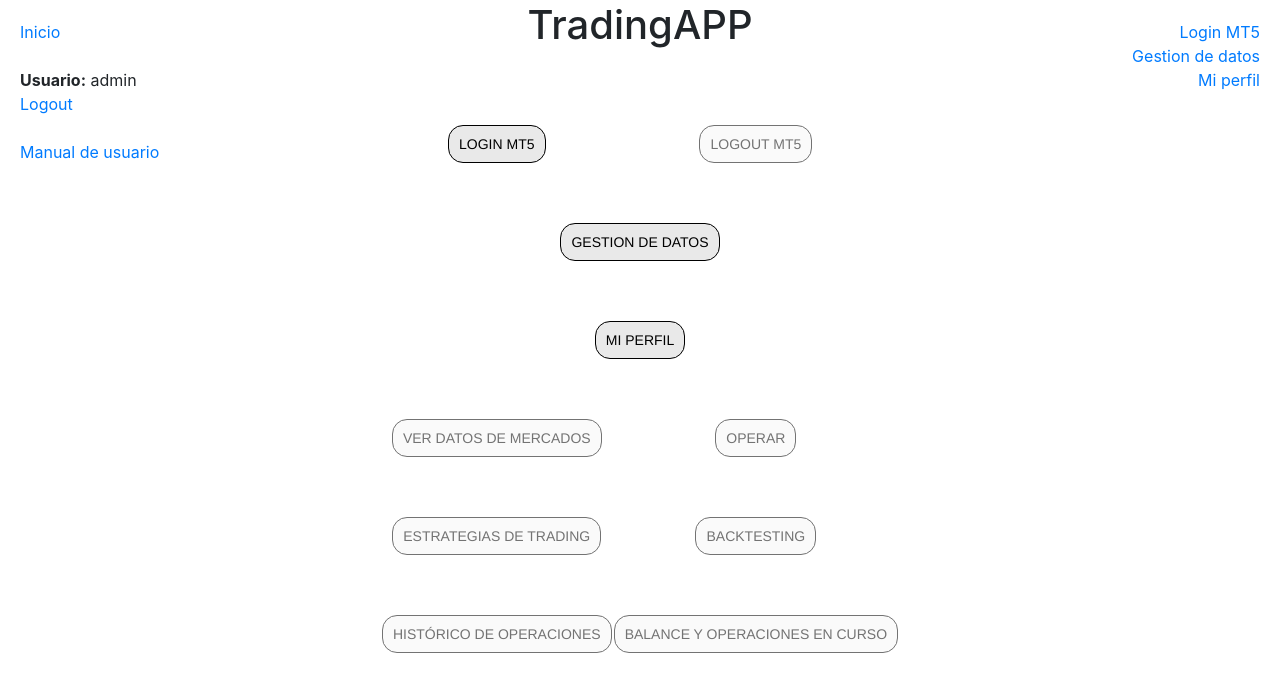
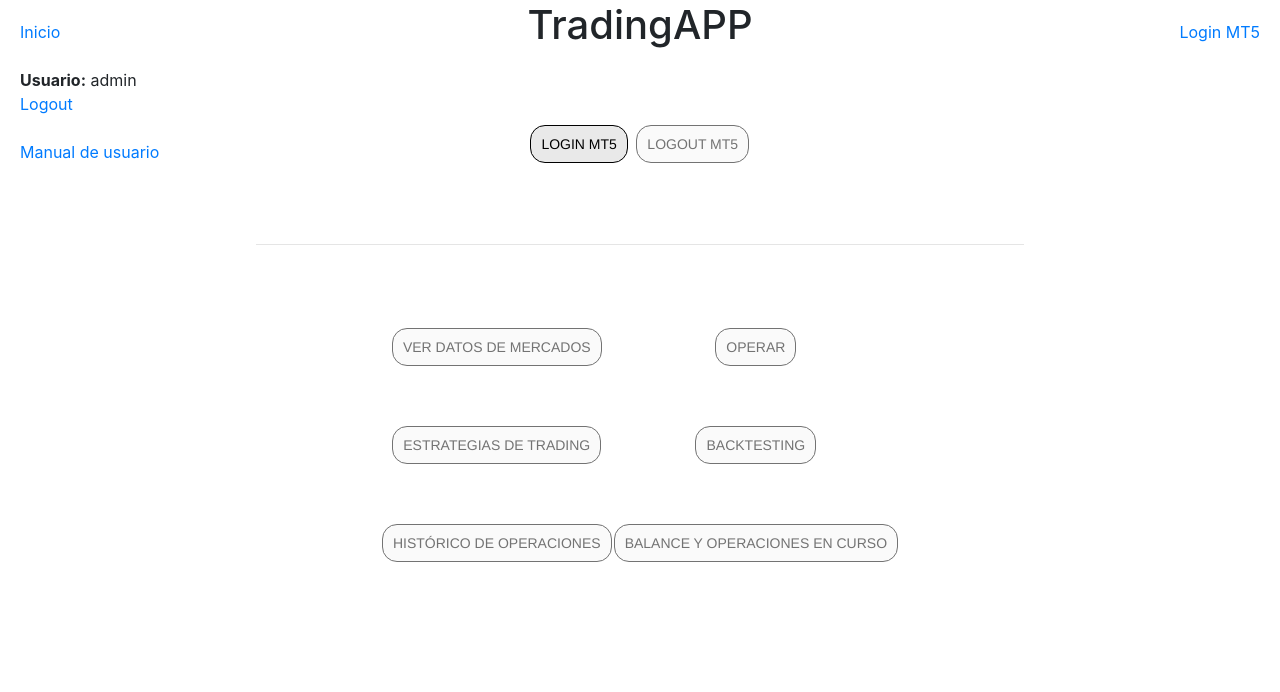
Before and after one commit to mcarmona99/TFG, a Django app: page / in a window 1280 px wide. Shown: the top 692 px of the page. Run offline with Django 3.2, Linux system fonts and the light colour scheme; a user stored in the database is signed in; parts of the project's set-up code (start-up, migrations or seed data) failed here and were passed over.

Commit message:
Eliminados botones de funcionalidades deprecadas

```diff
--- a/TradingAPP/Interface/templates/TradingAPP/backtesting_auto.html
+++ b/TradingAPP/Interface/templates/TradingAPP/backtesting_auto.html
@@ -53,9 +53,6 @@
 
 </body>
 
-<br><br><br><br>
-
-<a class="boton" href="{% url 'Backtesting'%}">Volver a elección de método de Backtesting</a>
 
 <br><br><br><br>
 
--- a/TradingAPP/Interface/templates/TradingAPP/menu_principal.html
+++ b/TradingAPP/Interface/templates/TradingAPP/menu_principal.html
@@ -47,18 +47,13 @@
             {% endif %}
         </td>
     </tr>
-    <tr>
-        <td colspan="2">
-            <br><br><br><a class="boton" href="{% url 'Menu Principal'%}">Gestion de datos</a>
-        </td>
 
-    </tr>
-    <tr>
-        <td colspan="2">
-            <br><br><br><a class="boton" href="{% url 'Menu Principal'%}">Mi perfil</a>
-        </td>
-    </tr>
+</table>
 
+<br><br><br>
+<hr>
+
+<table align="center">
 
     <tr>
         <td style="text-align:center">
@@ -93,7 +88,7 @@
         <td>
             <br><br><br>
             {% if sesion.logued_MT5 %}
-            <a class="boton" href="{% url 'Backtesting'%}">Backtesting</a>
+            <a class="boton" href="{% url 'Backtesting Automatico'%}">Backtesting</a>
             {% else %}
             <a class="boton_inhabilitado">Backtesting</a>
             {% endif %}
--- a/TradingAPP/Interface/templates/base_generic.html
+++ b/TradingAPP/Interface/templates/base_generic.html
@@ -56,16 +56,12 @@
                 {% if user.is_authenticated %}
                 {% if not sesion.logued_MT5 %}
                 <li><a href="{% url 'Menu Login'%}">Login MT5</a></li>
-                <li><a href="">Gestion de datos</a></li>
-                <li><a href="">Mi perfil</a></li>
                 {%else%}
                 <li><a href="{% url 'Menu Principal Logout'%}">Logout MT5</a></li>
-                <li><a href="">Gestion de datos</a></li>
-                <li><a href="">Mi perfil</a></li>
                 <li><a href="{% url 'Menu Ver Datos'%}">Ver datos de mercados</a></li>
                 <li><a href="">Operar</a></li>
                 <li><a href="{% url 'Estrategias Trading'%}">Estrategias de trading</a></li>
-                <li><a href="{% url 'Backtesting'%}">Backtesting</a></li>
+                <li><a href="{% url 'Backtesting Automatico'%}">Backtesting</a></li>
                 <li><a href="">Histórico de operaciones</a></li>
                 <li><a href="">Balance y operaciones en curso</a></li>
                 {%endif%}
--- a/TradingAPP/Interface/templates/base_generic_login.html
+++ b/TradingAPP/Interface/templates/base_generic_login.html
@@ -43,16 +43,12 @@
                 {% if user.is_authenticated %}
                 {% if not sesion.logued_MT5 %}
                 <li><a href="{% url 'Menu Login'%}">Login MT5</a></li>
-                <li><a href="">Gestion de datos</a></li>
-                <li><a href="">Mi perfil</a></li>
                 {%else%}
                 <li><a href="{% url 'Menu Principal Logout'%}">Logout MT5</a></li>
-                <li><a href="">Gestion de datos</a></li>
-                <li><a href="">Mi perfil</a></li>
                 <li><a href="{% url 'Menu Ver Datos'%}">Ver datos de mercados</a></li>
                 <li><a href="">Operar</a></li>
                 <li><a href="{% url 'Estrategias Trading'%}">Estrategias de trading</a></li>
-                <li><a href="{% url 'Backtesting'%}">Backtesting</a></li>
+                <li><a href="{% url 'Backtesting Automatico'%}">Backtesting</a></li>
                 <li><a href="">Histórico de operaciones</a></li>
                 <li><a href="">Balance y operaciones en curso</a></li>
                 {%endif%}
--- a/TradingAPP/Interface/views.py
+++ b/TradingAPP/Interface/views.py
@@ -256,12 +256,6 @@
         return render(request, 'TradingAPP/operar_auto.html', context)
 
 
-def menu_backtesting(request):
-    add_sesion_to_context(request)
-    clear_context_status()
-    return render(request, "TradingAPP/menu_backtesting.html", context)
-
-
 def backtesting_auto(request):
     add_sesion_to_context(request)
     clear_context_status()
--- a/TradingAPP/TradingAPP/urls.py
+++ b/TradingAPP/TradingAPP/urls.py
@@ -37,9 +37,8 @@
     path('trading/automatico/operar_auto/', views.operar_auto, name='Operar Automatico'),
 
     # Urls de backtesting
-    path('backtesting/', views.menu_backtesting, name='Backtesting'),
-    path('backtesting/automatico/', views.backtesting_auto, name='Backtesting Automatico'),
-    path('backtesting/automatico/operar_backtesting/', views.operar_backtesting, name='Operar Backtesting'),
+    path('backtesting/', views.backtesting_auto, name='Backtesting Automatico'),
+    path('backtesting/operar_backtesting/', views.operar_backtesting, name='Operar Backtesting'),
 
     # Urls de ver datos de mercados
     path('mercados/', views.ver_datos_mercados, name="Menu Ver Datos"),
```
Also changed, not shown: TradingAPP/Interface/templates/TradingAPP/menu_backtesting.html (deleted, +0 -41 lines), TradingAPP/db.sqlite3, 1 other file.
